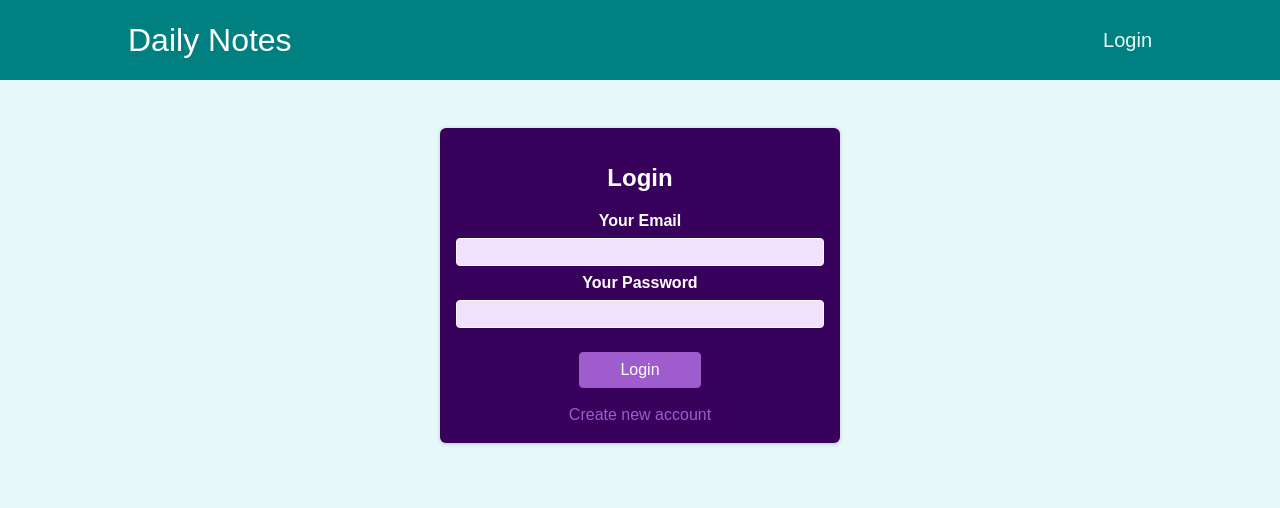
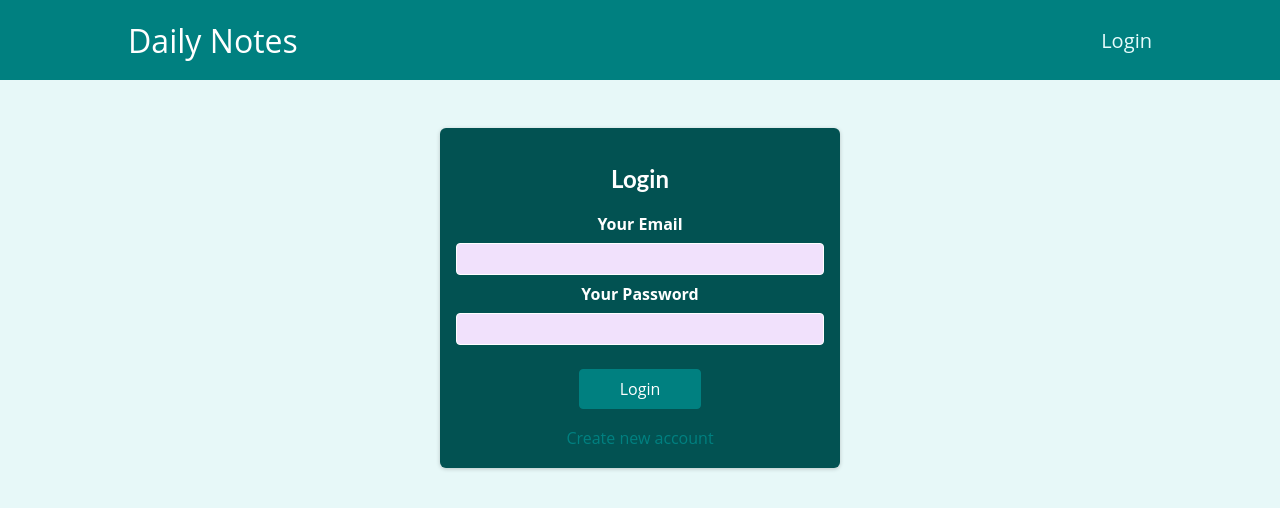
Before and after one commit to alishajain/note-taking-app, a React (Create React App) app: page /auth in a window 1280 px wide. Shown: the top 508 px of the page. Built offline with nearby package versions, Linux system fonts and the light colour scheme.

Commit message:
Fixed Css

```diff
--- a/src/components/Auth/AuthForm.scss
+++ b/src/components/Auth/AuthForm.scss
@@ -3,7 +3,7 @@
   width: 95%;
   max-width: 25rem;
   border-radius: 6px;
-  background-color: #38015c;
+  background-color: #025252;
   box-shadow: 0 1px 4px rgba(0, 0, 0, 0.2);
   padding: 1rem;
   text-align: center;
@@ -26,7 +26,7 @@
   input {
     font: inherit;
     background-color: #f1e1fc;
-    color: #38015c;
+    color: #025252;
     border-radius: 4px;
     border: 1px solid white;
     width: 100%;
@@ -45,14 +45,14 @@
     cursor: pointer;
     font: inherit;
     color: white;
-    background-color: #9f5ccc;
-    border: 1px solid #9f5ccc;
+    background-color: #008080;
+    border: 1px solid #008080;
     border-radius: 4px;
     padding: 0.5rem 2.5rem;
 
     &:hover {
-      background-color: #873abb;
-      border-color: #873abb;
+      background-color: #02a2a2;
+      border-color: #02a2a2;
     }
   }
 }
@@ -60,12 +60,12 @@
 .actions .toggle {
   margin-top: 1rem;
   background-color: transparent;
-  color: #9f5ccc;
+  color: #008080;
   border: none;
   padding: 0.15rem 1.5rem;
 }
 
 .actions .toggle:hover {
   background-color: transparent;
-  color: #ae82cc;
+  color: #6bdada;
 }
--- a/src/index.scss
+++ b/src/index.scss
@@ -3,9 +3,18 @@
 }
 
 body {
-  font-family: sans-serif;
+  font-family:  'Open Sans', 'Lato', sans-serif;
   margin: 0;
   background-color: #e7f8f8;
+}
+
+h1,
+h2,
+h3,
+h4,
+h5,
+h6 {
+  font-family: 'Lato', sans-serif;
 }
 
 .centered {
```
